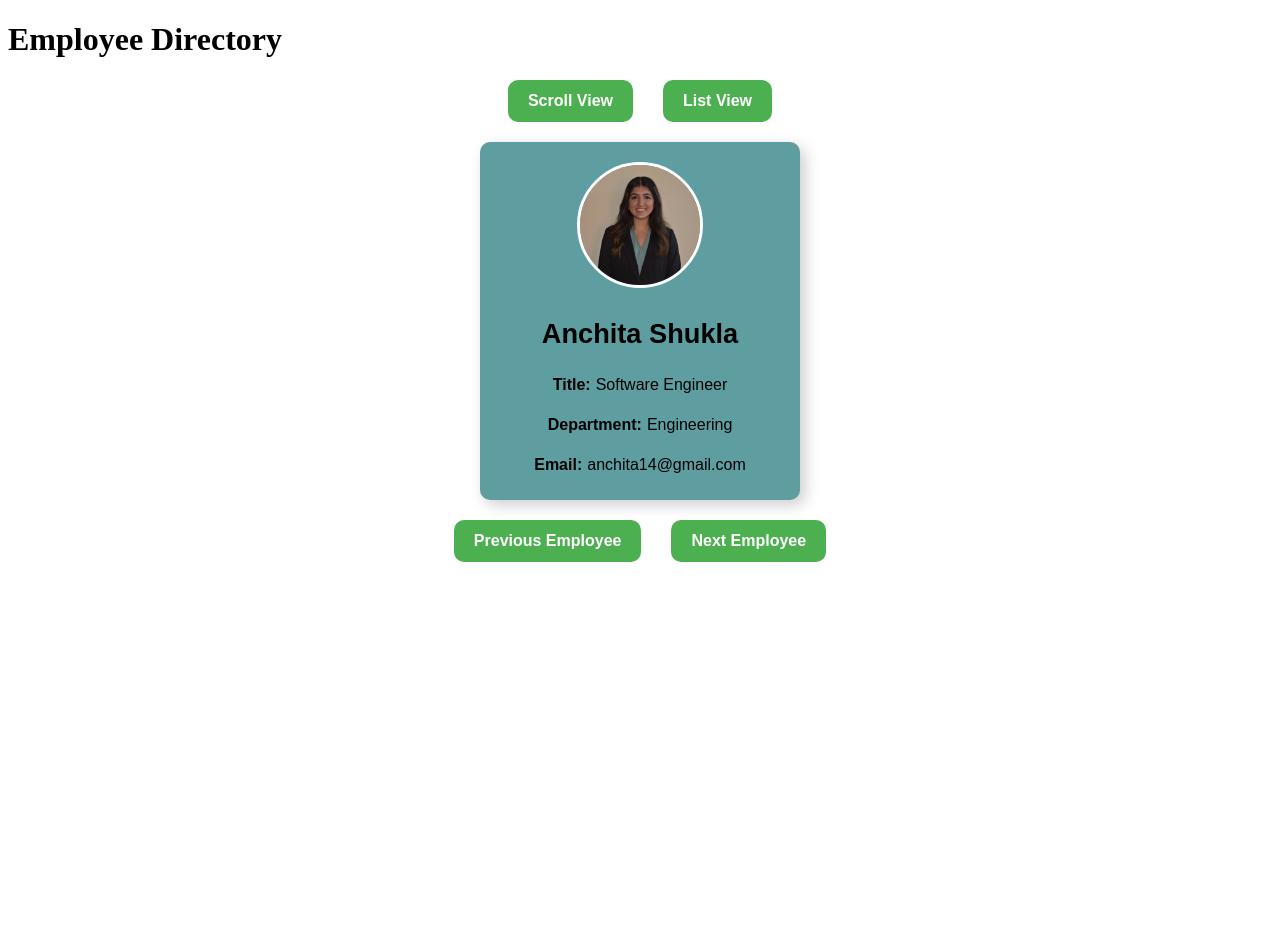
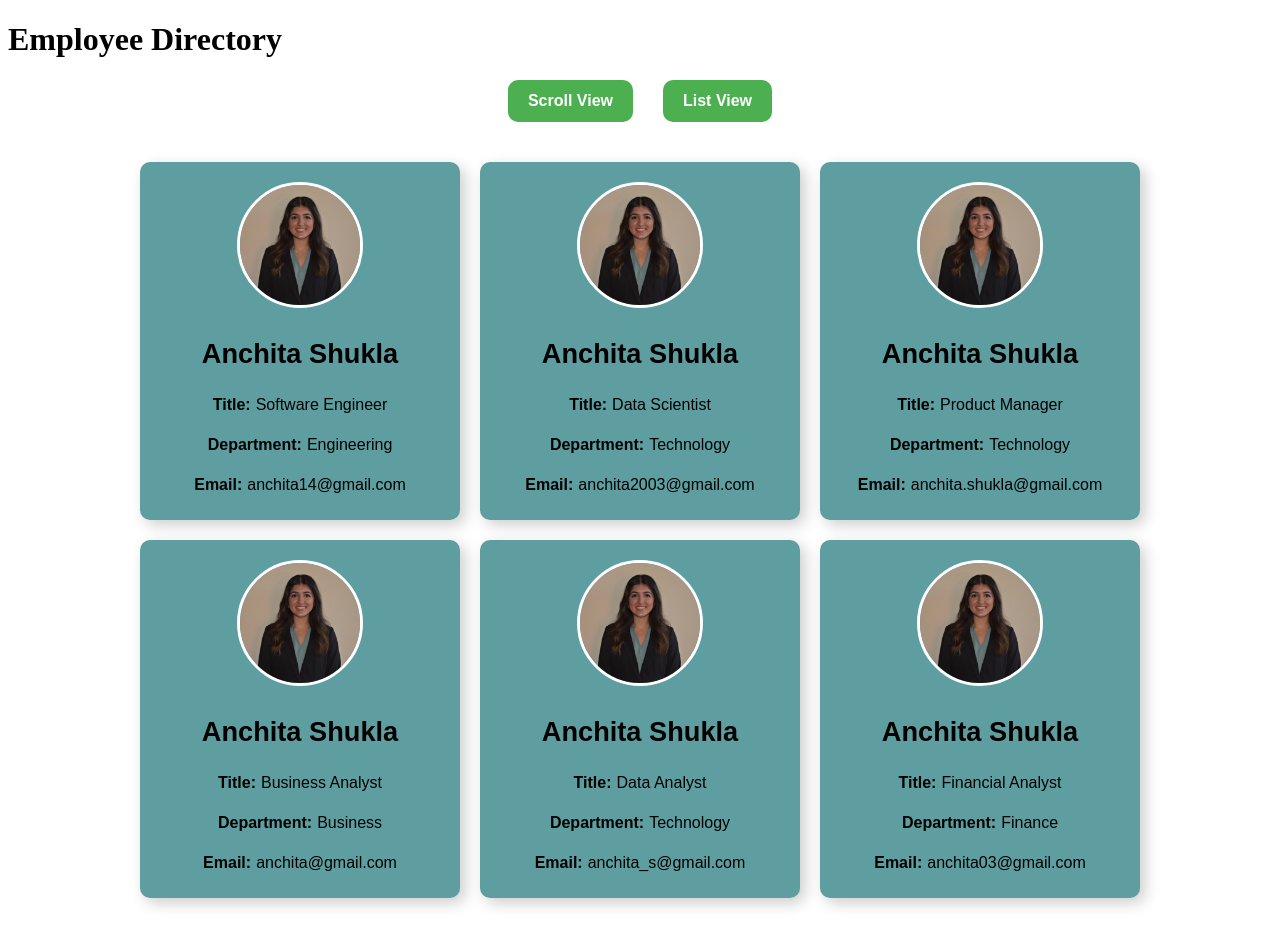
Before and after one commit to Anchita14/employee-profiles, a React (Create React App) app: page / in a window 1280 px wide. Before the commit the page ends 800 px from the top, so only its background shows below. Built offline with nearby package versions, Linux system fonts and the light colour scheme.

Commit message:
recent changes

```diff
--- a/src/components/ProfileContainer.js
+++ b/src/components/ProfileContainer.js
@@ -50,7 +50,7 @@ const ProfileContainer = () => {
     }
   ];
 
-  const [viewMode, setViewMode] = useState("scroll");
+  const [viewMode, setViewMode] = useState("list");
   const [currIndex, setCurrIndex] = useState(0);
 
   const showScrollView = () => setViewMode("scroll");
@@ -63,8 +63,12 @@ const ProfileContainer = () => {
       <div className="profile-container">
 
         <div className="view-toggle">
-          <button onClick={showScrollView} className={viewMode === "scroll" ? "active" : ""}>Scroll View</button>
-          <button onClick={showListView} className={viewMode === "list" ? "active" : ""}>List View</button>
+          <button onClick={showScrollView} className={viewMode === "scroll" ? "active" : ""}>
+            Scroll View
+          </button>
+          <button onClick={showListView} className={viewMode === "list" ? "active" : ""}>
+            List View
+          </button>
         </div>
 
         {viewMode === "scroll" && (
```
